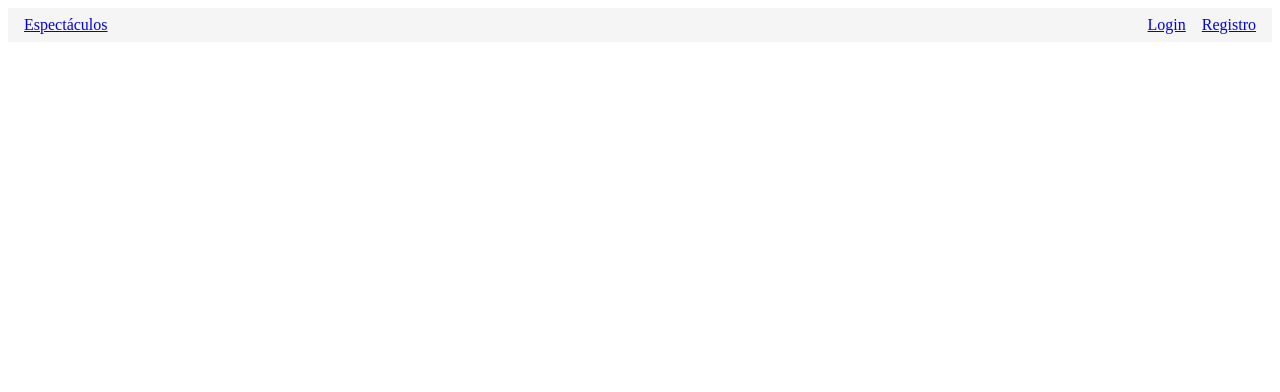
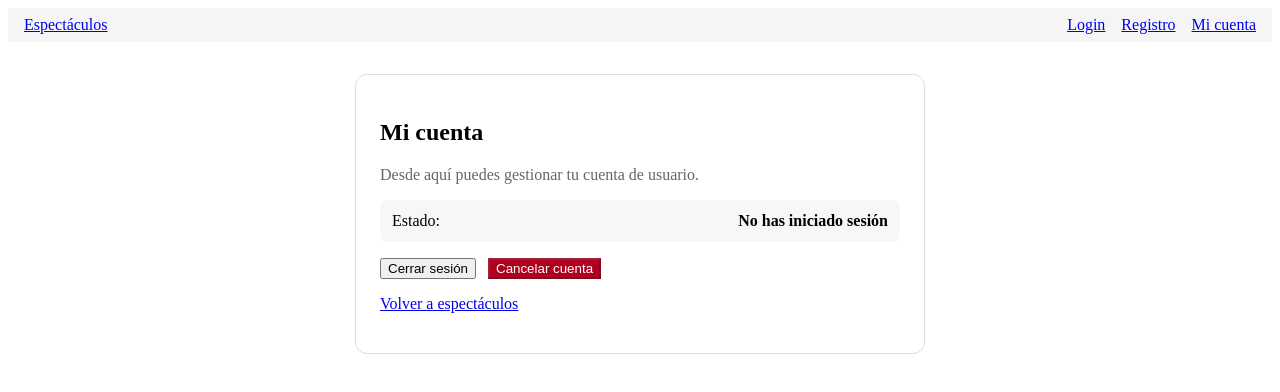
Before and after one commit to oblivionwing26/RepositorioDise-oSoftware, an Angular app in the folder esife/esife/: page /mi-cuenta in a window 1280 px wide. Before the commit this address led to /. Shown: the top 392 px of the page. Built offline with nearby package versions, Linux system fonts and the light colour scheme.

Commit message:
iu mi-cuenta

```diff
--- a/esife/esife/src/app/app.html
+++ b/esife/esife/src/app/app.html
@@ -5,6 +5,9 @@
     <a routerLink="/login">Login</a>
     <a routerLink="/register">Registro</a>
   </ng-container>
+  <nav>
+    <a routerLink="/mi-cuenta">Mi cuenta</a>
+  </nav>
   <ng-template #logged>
     <button (click)="logout()">Cerrar sesión</button>
   </ng-template>
--- a/esife/esife/src/app/app.routes.ts
+++ b/esife/esife/src/app/app.routes.ts
@@ -5,6 +5,7 @@ import { Login } from './login/login';
 import { Register } from './register/register';
 import { ForgotPassword } from './forgot-password/forgot-password';
 import { ResetPassword } from './reset-password/reset-password';
+import { MiCuenta } from './mi-cuenta/mi-cuenta';
 
 export const routes: Routes = [
     { path: '', component: Espectaculos },
@@ -12,5 +13,6 @@ export const routes: Routes = [
     { path: 'login', component: Login },
     { path: 'register', component: Register },
     { path: 'forgot-password', component: ForgotPassword },
-    { path: 'reset-password', component: ResetPassword }
+    { path: 'reset-password', component: ResetPassword },
+    { path: 'mi-cuenta', component: MiCuenta }
 ];
--- /dev/null
+++ b/esife/esife/src/app/mi-cuenta/mi-cuenta.css
@@ -0,0 +1,47 @@
+.cuenta-card {
+  max-width: 520px;
+  margin: 2rem auto;
+  padding: 1.5rem;
+  border: 1px solid #ddd;
+  border-radius: 12px;
+  background: #fff;
+}
+
+.muted {
+  color: #666;
+}
+
+.cuenta-info {
+  display: flex;
+  justify-content: space-between;
+  gap: 1rem;
+  margin: 1rem 0;
+  padding: 0.75rem;
+  background: #f7f7f7;
+  border-radius: 8px;
+}
+
+.acciones {
+  display: flex;
+  gap: 0.75rem;
+  margin-top: 1rem;
+}
+
+button.danger {
+  background: #b00020;
+  color: white;
+}
+
+.error {
+  color: #b00020;
+  margin-top: 1rem;
+}
+
+.ok {
+  color: #1b7f3a;
+  margin-top: 1rem;
+}
+
+.links {
+  margin-top: 1rem;
+}
--- /dev/null
+++ b/esife/esife/src/app/mi-cuenta/mi-cuenta.html
@@ -0,0 +1,34 @@
+<section class="cuenta-card">
+  <h2>Mi cuenta</h2>
+
+  <p class="muted">
+    Desde aquí puedes gestionar tu cuenta de usuario.
+  </p>
+
+  <div class="cuenta-info">
+    <span>Estado:</span>
+    <strong>{{ auth.isLogged() ? 'Sesión iniciada' : 'No has iniciado sesión' }}</strong>
+  </div>
+
+  <div class="acciones">
+    <button type="button" (click)="cerrarSesion()" [disabled]="loading">
+      Cerrar sesión
+    </button>
+
+    <button
+      type="button"
+      class="danger"
+      (click)="cancelarCuenta()"
+      [disabled]="loading || !auth.isLogged()"
+    >
+      {{ loading ? 'Cancelando...' : 'Cancelar cuenta' }}
+    </button>
+  </div>
+
+  <p *ngIf="mensaje" class="ok">{{ mensaje }}</p>
+  <p *ngIf="error" class="error">{{ error }}</p>
+
+  <p class="links">
+    <a routerLink="/">Volver a espectáculos</a>
+  </p>
+</section>
--- /dev/null
+++ b/esife/esife/src/app/mi-cuenta/mi-cuenta.ts
@@ -0,0 +1,71 @@
+import { CommonModule } from '@angular/common';
+import { ChangeDetectorRef, Component } from '@angular/core';
+import { Router, RouterLink } from '@angular/router';
+import { Auth } from '../services/auth';
+
+@Component({
+  selector: 'app-mi-cuenta',
+  standalone: true,
+  imports: [CommonModule, RouterLink],
+  templateUrl: './mi-cuenta.html',
+  styleUrl: './mi-cuenta.css',
+})
+export class MiCuenta {
+  error: string | null = null;
+  mensaje: string | null = null;
+  loading = false;
+
+  constructor(
+    public auth: Auth,
+    private router: Router,
+    private cdr: ChangeDetectorRef,
+  ) {}
+
+  cancelarCuenta(): void {
+    const confirmado = confirm(
+      '¿Seguro que quieres cancelar tu cuenta? Esta acción no se puede deshacer.'
+    );
+
+    if (!confirmado) {
+      return;
+    }
+
+    this.error = null;
+    this.mensaje = null;
+    this.loading = true;
+
+    this.auth.cancelAccount().subscribe({
+      next: () => {
+        this.loading = false;
+        this.mensaje = 'Cuenta cancelada correctamente.';
+
+        this.auth.logout();
+        this.cdr.detectChanges();
+
+        setTimeout(() => {
+          this.router.navigate(['/login']);
+        }, 1000);
+      },
+      error: err => {
+        console.error('Error al cancelar cuenta:', err);
+
+        this.loading = false;
+
+        if (err.status === 401) {
+          this.error = 'Tu sesión ha caducado. Vuelve a iniciar sesión.';
+          this.auth.logout();
+          this.router.navigate(['/login']);
+          return;
+        }
+
+        this.error = 'No se pudo cancelar la cuenta.';
+        this.cdr.detectChanges();
+      },
+    });
+  }
+
+  cerrarSesion(): void {
+    this.auth.logout();
+    this.router.navigate(['/login']);
+  }
+}
--- a/esife/esife/src/app/services/auth.ts
+++ b/esife/esife/src/app/services/auth.ts
@@ -1,5 +1,5 @@
 import { Injectable } from '@angular/core';
-import { HttpClient } from '@angular/common/http';
+import { HttpClient, HttpHeaders } from '@angular/common/http';
 import { Observable } from 'rxjs';
 export interface LoginResponse {
   token: string;
```
Also changed, not shown: 1 other file (tests, documents, lock files or other folders).
